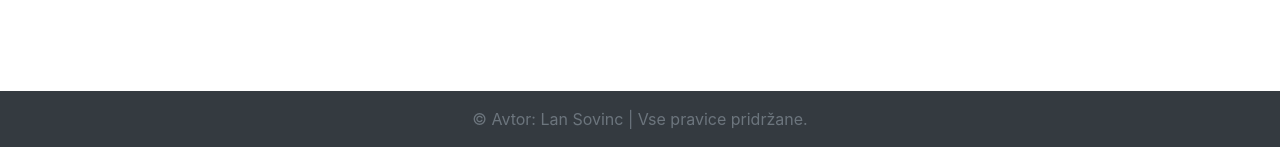
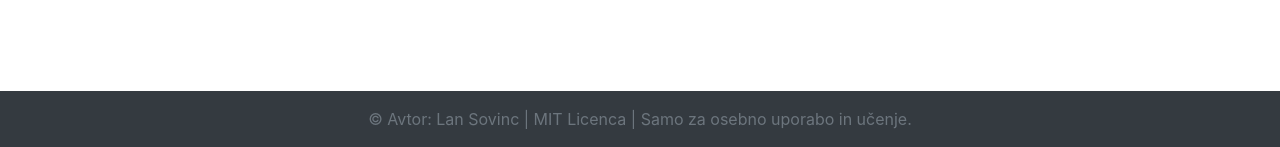
Before and after one commit to sovintz/Pikado-PDF-Creator, a Flask app: page / in a window 1280 px wide. Shown: the part 823-970 px from the top of the page. Run offline with Flask 2, Linux system fonts and the light colour scheme; some libraries are stand-ins or nearby versions.

Commit message:
Footer fix.

```diff
--- a/templates/base.html
+++ b/templates/base.html
@@ -41,7 +41,7 @@
     <!-- Content end -->
 
     <!-- Footer-->
-    <footer class="footer-copyright font-small text-center bg-dark text-muted py-3 shadow-sm">© Avtor: Lan Sovinc | Vse pravice pridržane.</footer>
+    <footer class="footer-copyright font-small text-center bg-dark text-muted py-3 shadow-sm">© Avtor: Lan Sovinc | MIT Licenca | Samo za osebno uporabo in učenje.</footer>
     <!--Footer end -->
 
     <!-- jQuery library -->
```
